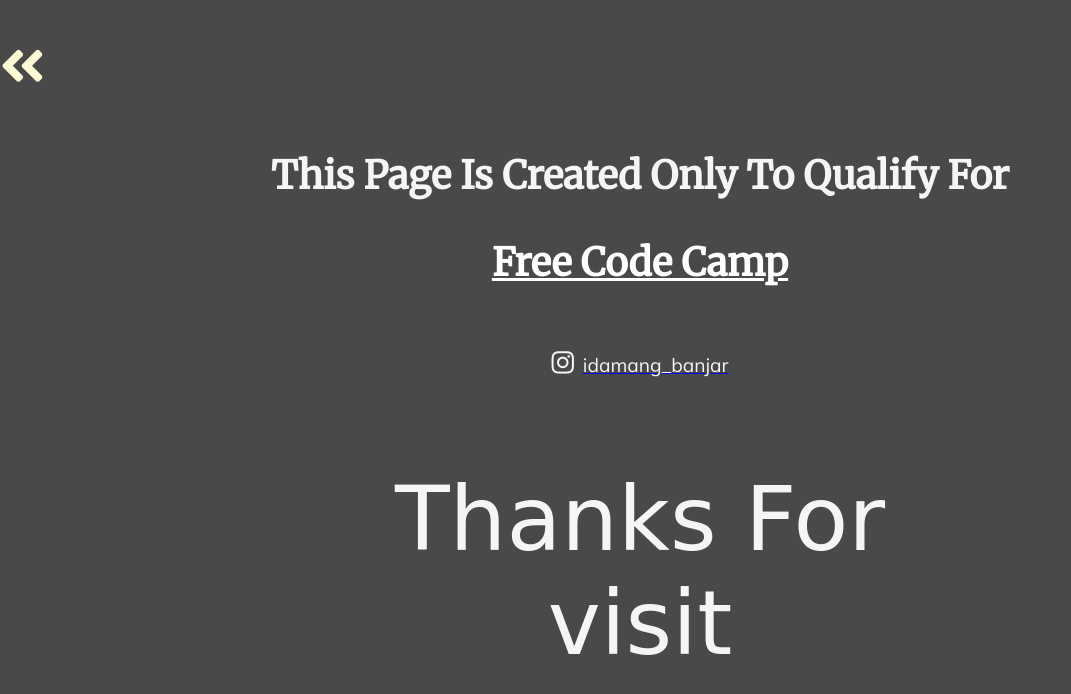
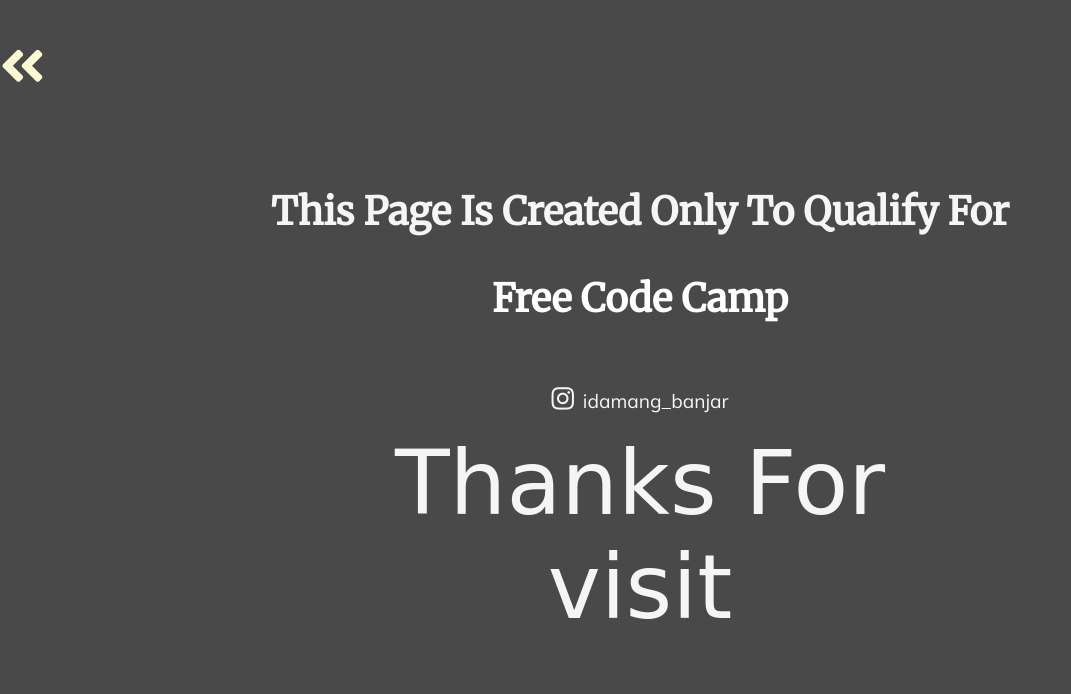
Before and after one commit to LordZein69/Naruto, a plain HTML site: page about.html in a window 1280 px wide. Shown: the whole page, without its empty margins (0-1071 px from the left). Drawn offline with Linux system fonts and the light colour scheme; a web font is replaced by a local one.

Commit message:
adjust ukuran dll

```diff
--- a/about.html
+++ b/about.html
@@ -15,6 +15,8 @@
     <style>
         body{
             background-color: #494949;
+            width: 100vw;
+            height: 100vh;
         }
     </style>
 </head>
@@ -31,7 +33,7 @@
             </h1>
             <a href="https://www.instagram.com/idamang_banjar/" target="_blank"><i
                     class="fab fa-instagram"></i><span>idamang_banjar</span></a>
-            <br><br><br><br><br>
+            <br>
             <span>Thanks For</span>
             <span>visit</span>
         </div>
--- a/css/style.css
+++ b/css/style.css
@@ -164,9 +164,9 @@ footer a:hover{
 /* TODO----------------------------------------------------------------------------------------------- */
 
 #about{
-    width: 100vmax;
-    height: 100vmin;
-    margin: 0;
+    width: 100vw;
+    height: 100vh;
+    align-items: center;
     padding: 0;
     background-color: #494949;
     display: flex;
@@ -211,6 +211,9 @@ footer a:hover{
     font-family: 'Merriweather', serif;
     text-transform: capitalize;
     color: rgb(255, 255, 255);
+}
+.container-dua a{
+    text-decoration: none;
 }
 .container-dua span{
     font-size: 7vmax;
```
